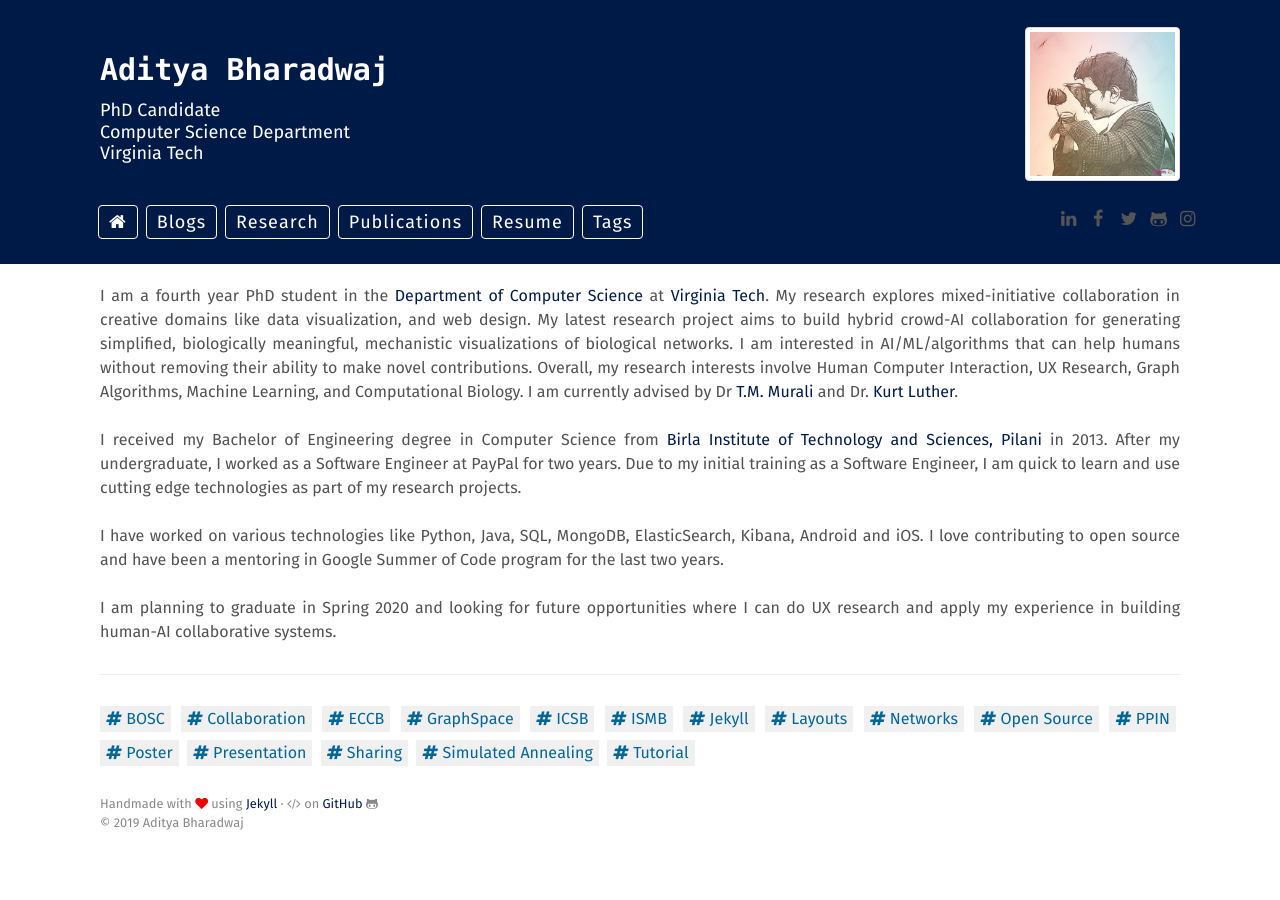
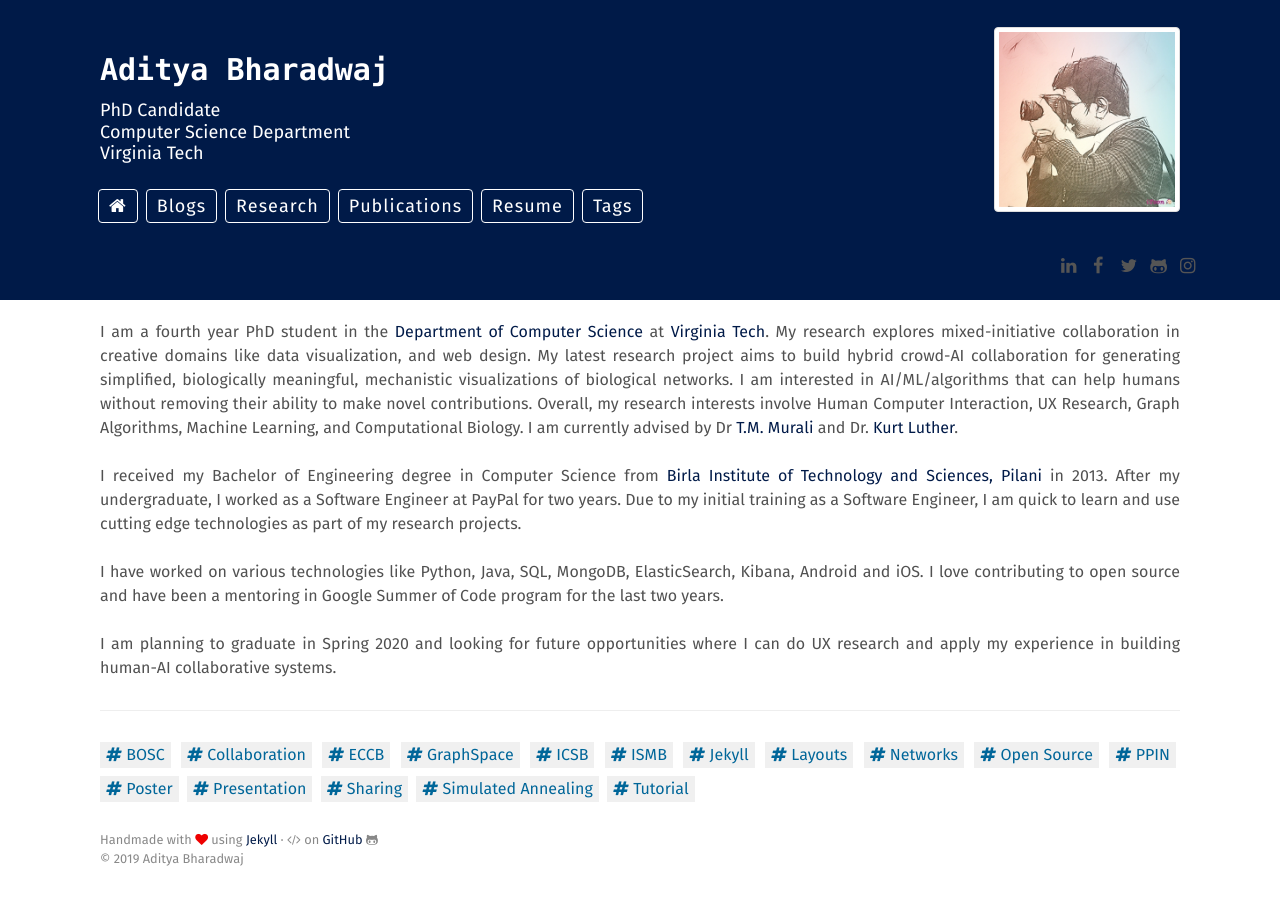
Before and after one commit to adbharadwaj/adbharadwaj.github.io, a Jekyll site: the page built from index.html, in a window 1280 px wide. Built offline with Jekyll 4.4.1, drawn with Linux system fonts in a browser that asks for light colours.

Commit message:
Update default.html

```diff
--- a/_layouts/default.html
+++ b/_layouts/default.html
@@ -15,18 +15,35 @@ layout: compress
       <div class="masthead">
         <div class="container">
           <div class="row">
-            <div class="col-md-10 col-xs-8">
+            <div class="col-md-9 col-xs-8">
               <h2 class="masthead-title">
                 <a href="/" title="Home">{{ site.title }}</a>
                 {% if site.author.display_bio %}
                 <small>{% include bio.html %}</small>
                 {% endif %}
               </h2>
+
+	      <div class="nav">
+	      <ul class="top-menu">
+		<li><a href="/" title="Homepage"><i class="fa fa-home"></i></a></li>
+		<li><a href="/blogs">Blogs</a></li>
+		<li><a href="/research">Research</a></li>
+		<li><a href="/publications">Publications</a></li>
+		<li><a href="/resume">Resume</a></li>
+		{% if page.title == "Blogs" %}
+		<li><a href="/#Tags">Tags</a></li>
+		{% else %}
+		<li><a href="/tagged">Tags</a></li>
+		{% endif %}
+		<!-- <li><a href="/reminder">Reminder</a></li> -->
+	      </ul>
+ 	      </div>
+
             </div>
-            <div class="col-md-2 col-xs-4 text-right">
+            <div class="col-md-3 col-xs-4 text-right">
                 <h1></h1>
                 <img src='{{ "/assets/logo.png" | prepend: site.baseurl }}'
-                   class="img-thumbnail img-responsive" alt="Aditya Bharadwaj" style="margin: 0; width: 100%; float: right;">
+                   class="img-thumbnail img-responsive" alt="Aditya Bharadwaj" style="margin: 0; width: 75%; float: right;">
             </div>
           </div>
 
@@ -35,21 +52,7 @@ layout: compress
             {% include social_links.html %}
           {% endif %}
 
-          <div class="nav">
-              <ul class="top-menu">
-                <li><a href="/" title="Homepage"><i class="fa fa-home"></i></a></li>
-                <li><a href="/blogs">Blogs</a></li>
-                <li><a href="/research">Research</a></li>
-                <li><a href="/publications">Publications</a></li>
-                <li><a href="/resume">Resume</a></li>
-                {% if page.title == "Blogs" %}
-                <li><a href="/#Tags">Tags</a></li>
-                {% else %}
-                <li><a href="/tagged">Tags</a></li>
-                {% endif %}
-                <!-- <li><a href="/reminder">Reminder</a></li> -->
-              </ul>
-          </div>
+
 
         </div>
       </div>
```
